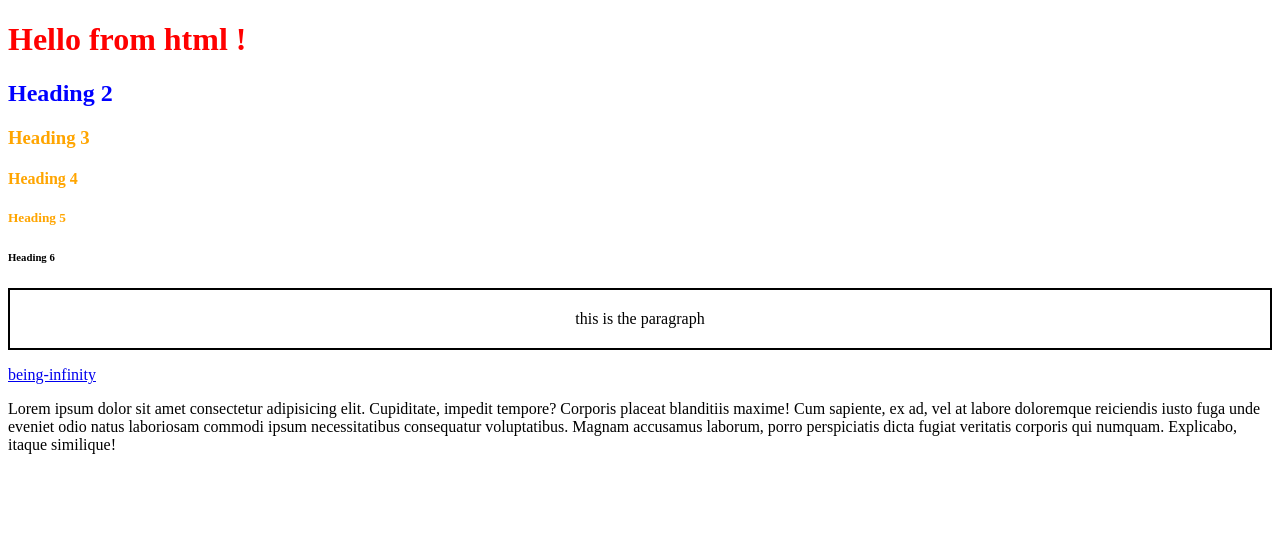
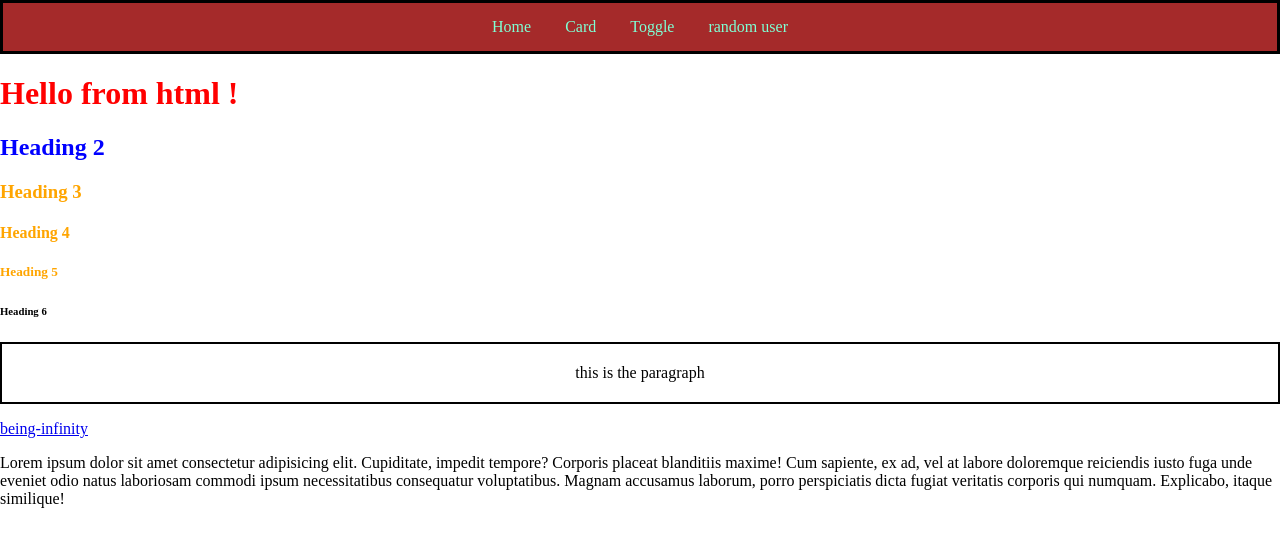
Before and after one commit to Divya200674/autosuggest, a website: page frontend/index.html in a window 1280 px wide. Drawn offline with Linux system fonts and the light colour scheme.

Commit message:
creating the navbar

```diff
--- a/frontend/css/index.css
+++ b/frontend/css/index.css
@@ -15,3 +15,28 @@ h1{
     padding: 20px;
     text-align: center;
 }
+
+.navbar{
+    border: 3px;;
+    border-style: solid;
+    border-color: black;
+    padding: 15px;
+    background-color: brown;
+    text-align: center;
+
+}
+
+.navbar a{
+    color: aquamarine;
+    padding: 15px;
+    text-decoration: none;
+}
+
+.navbar a:hover{
+    background-color: rgb(189, 51, 51);
+    color: white;
+}
+
+body {
+    margin: 0px;
+}
--- a/frontend/index.html
+++ b/frontend/index.html
@@ -7,6 +7,12 @@
     <link rel="stylesheet" href="css/index.css">
 </head>
 <body>
+    <div class="navbar">
+        <a href="">Home</a>
+        <a href="">Card</a>
+        <a href="">Toggle</a>
+        <a href="">random user</a>
+    </div>
     <h1>Hello from html !</h1>
     <h2 id="heading-2">Heading 2</h2>
     <h3 class="heading">Heading 3</h3>
```
